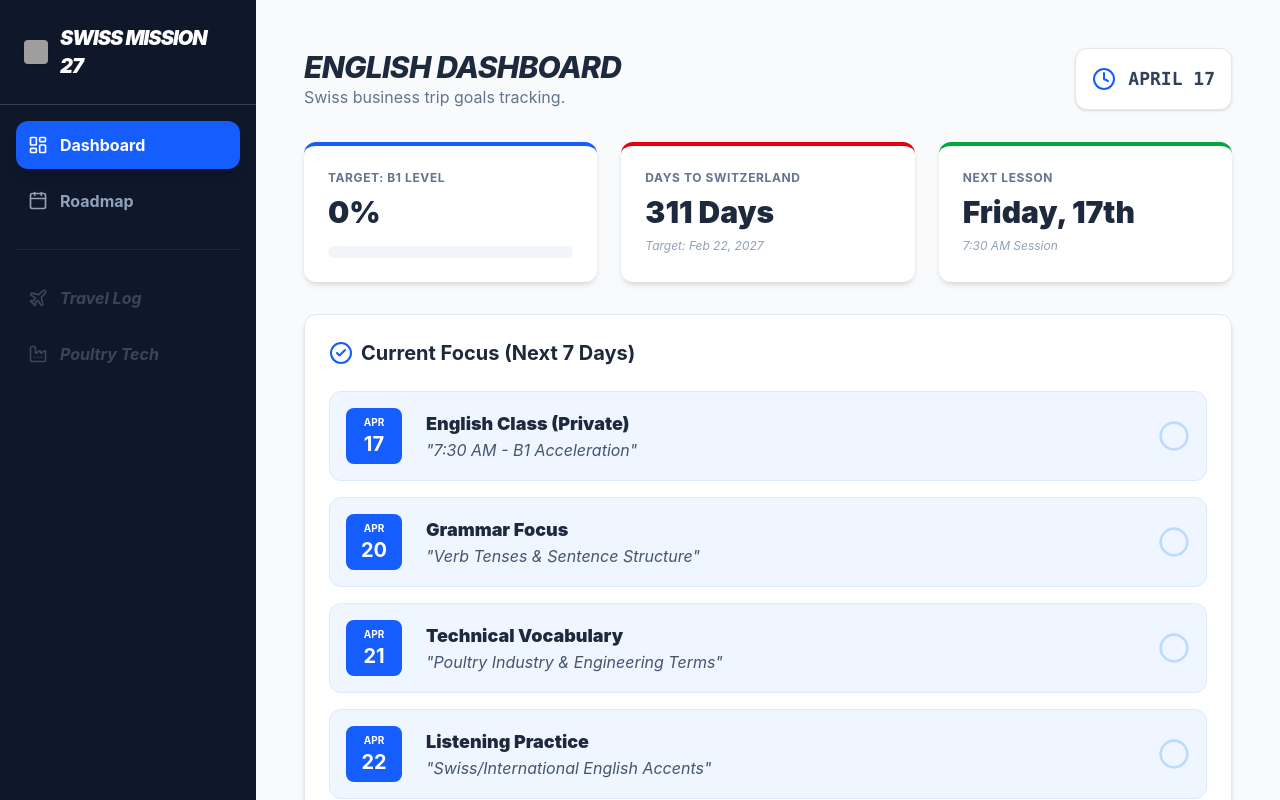
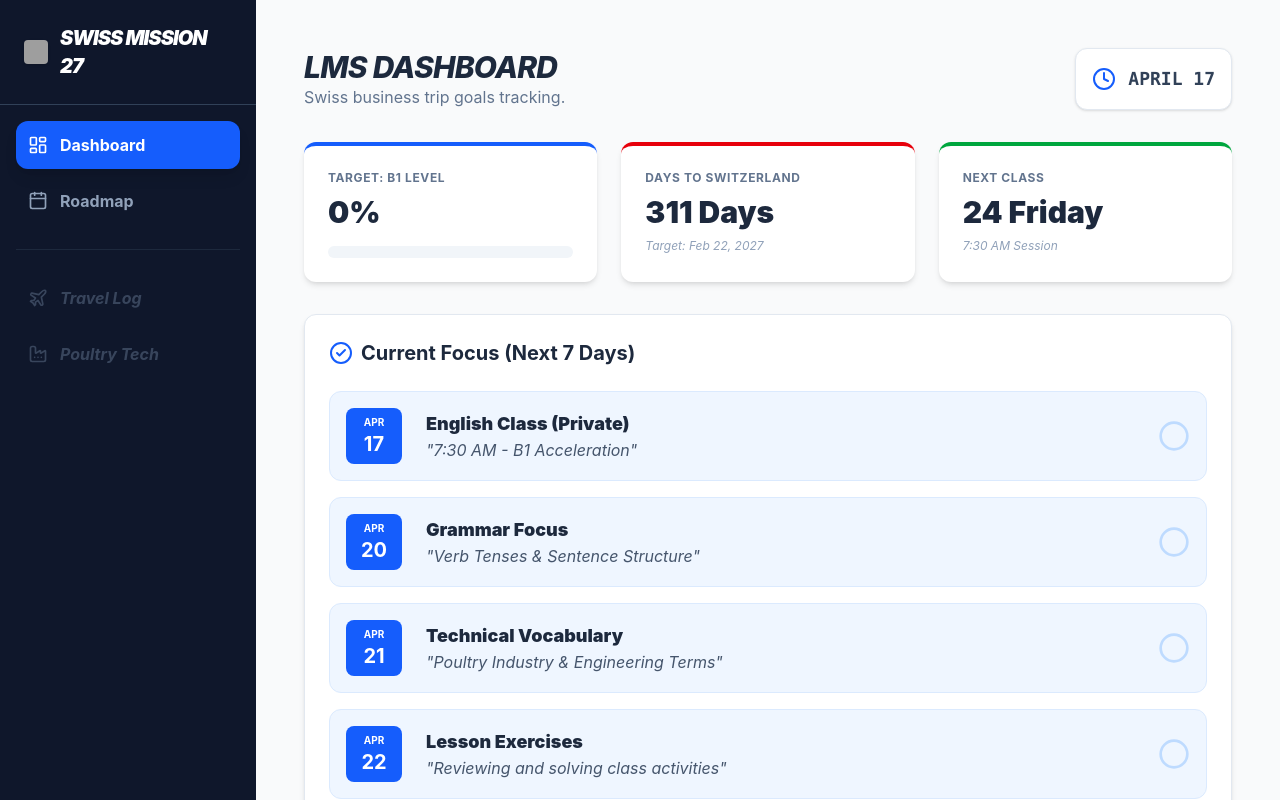
Before and after one commit to luiseduardoeng/swiss-mission-2027, a React (Vite) app: page / in a window 1280 px wide. Built offline with nearby package versions, Linux system fonts and the light colour scheme; grey boxes are pictures that could not be loaded; the HTML template or start-up script is replaced by a standard one.

Commit message:
update: rename to Next Class and fix dynamic date

```diff
--- a/src/App.jsx
+++ b/src/App.jsx
@@ -61,8 +61,8 @@ const Dashboard = () => {
     const contentMap = {
       1: { title: 'Grammar Focus', focus: 'Verb Tenses & Sentence Structure' },
       2: { title: 'Technical Vocabulary', focus: 'Poultry Industry & Engineering Terms' },
-      3: { title: 'Listening Practice', focus: 'Swiss/International English Accents' },
-      4: { title: 'Professional Writing', focus: 'Emails and Technical Reports (B1)' }
+      3: { title: 'Lesson Exercises', focus: 'Reviewing and solving class activities' },
+      4: { title: 'Listening Practice', focus: 'Swiss/International English Accents' }
     };
     return contentMap[dayOfWeek] || null;
   };
@@ -74,6 +74,23 @@ const Dashboard = () => {
     nextWeek.setDate(today.getDate() + 7);
 
     const startDate = new Date('2026-04-17T00:00:00');
+
+    // Lógica para calcular a data da próxima sexta-feira de aula
+    const getNextClassDate = () => {
+      const now = new Date();
+      // Se hoje for sexta e já passou das 09:00 (fim da aula), pula para a próxima
+      const limitToday = new Date();
+      limitToday.setHours(9, 0, 0);
+
+      let nextFriday = new Date();
+      nextFriday.setDate(now.getDate() + (5 + 7 - now.getDay()) % 7);
+
+      if (now.getDay() === 5 && now > limitToday) {
+        nextFriday.setDate(nextFriday.getDate() + 7);
+      }
+
+      return nextFriday.toLocaleDateString('en-US', { weekday: 'long', day: 'numeric' });
+    };
 
     const upcoming = [];
     for(let d = new Date(today); d <= nextWeek; d.setDate(d.getDate() + 1)) {
@@ -88,10 +105,10 @@ const Dashboard = () => {
     }
 
     return (
-      <div className="max-w-5xl mx-auto"> {/* CENTRALIZADO AQUI */}
+      <div className="max-w-5xl mx-auto">
         <header className="flex justify-between items-center mb-8">
           <div>
-            <h1 className="text-3xl font-extrabold text-slate-800 tracking-tight italic uppercase">English Dashboard</h1>
+            <h1 className="text-3xl font-extrabold text-slate-800 tracking-tight italic uppercase">LMS Dashboard</h1>
             <p className="text-slate-500">Swiss business trip goals tracking.</p>
           </div>
           <div className="bg-white p-4 rounded-xl shadow-sm border border-slate-200 flex items-center space-x-3">
@@ -116,8 +133,8 @@ const Dashboard = () => {
             <p className="text-xs text-slate-400 mt-2 italic">Target: Feb 22, 2027</p>
           </div>
           <div className="bg-white p-6 rounded-xl shadow-md border-t-4 border-green-600">
-            <h3 className="text-slate-500 text-xs font-bold uppercase tracking-wider">Next Lesson</h3>
-            <p className="text-3xl font-black text-slate-800 mt-2">Friday, 17th</p>
+            <h3 className="text-slate-500 text-xs font-bold uppercase tracking-wider">Next Class</h3>
+            <p className="text-3xl font-black text-slate-800 mt-2">{getNextClassDate()}</p>
             <p className="text-xs text-slate-400 mt-2 italic">7:30 AM Session</p>
           </div>
         </div>
@@ -165,7 +182,7 @@ const Dashboard = () => {
     ];
 
     return (
-      <div className="max-w-4xl mx-auto pb-10"> {/* CENTRALIZADO AQUI TAMBÉM */}
+      <div className="max-w-4xl mx-auto pb-10">
         <header className="mb-10 text-slate-800">
           <h1 className="text-3xl font-extrabold tracking-tight uppercase italic">Master Roadmap</h1>
           <p className="text-slate-500">Curriculum strategy until Feb 2027</p>
```
